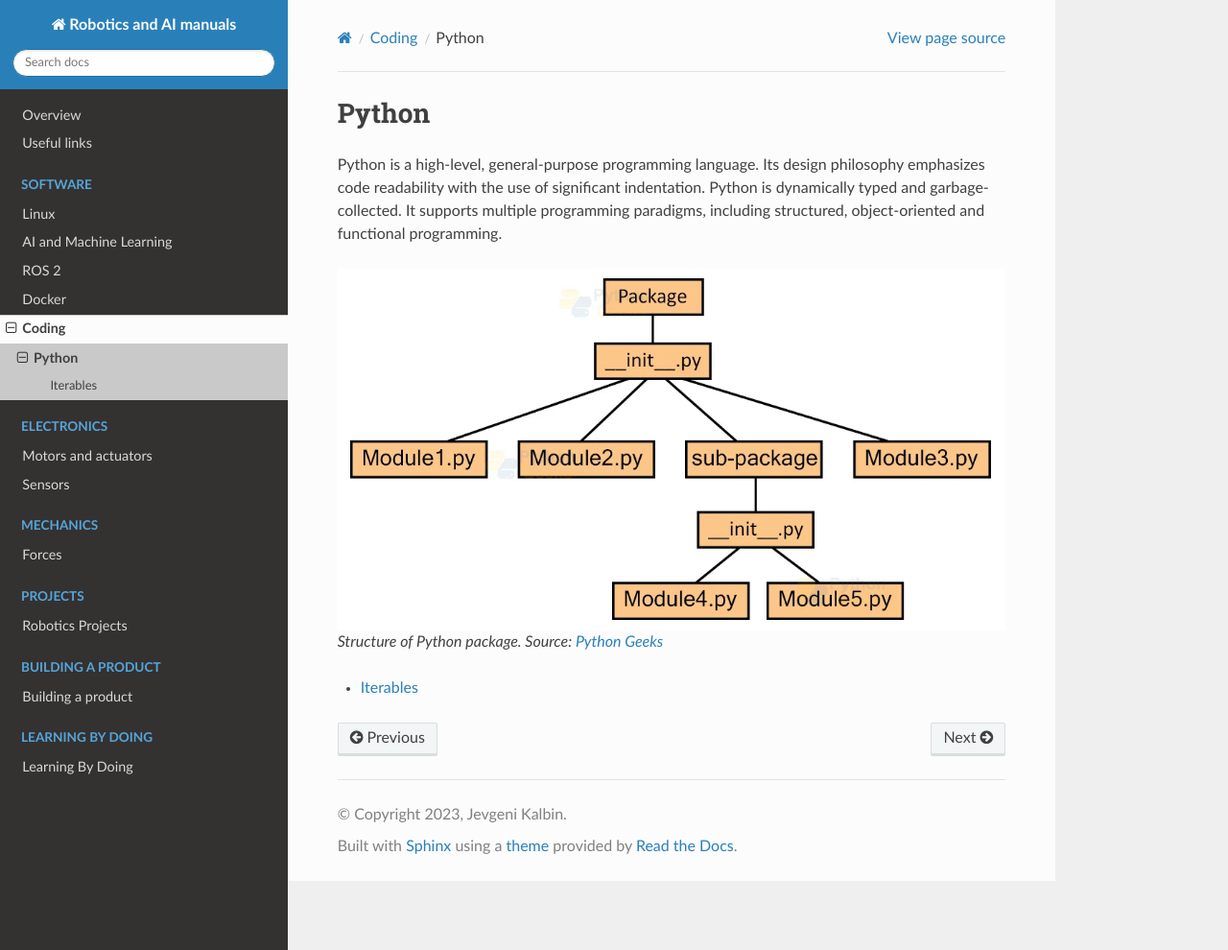
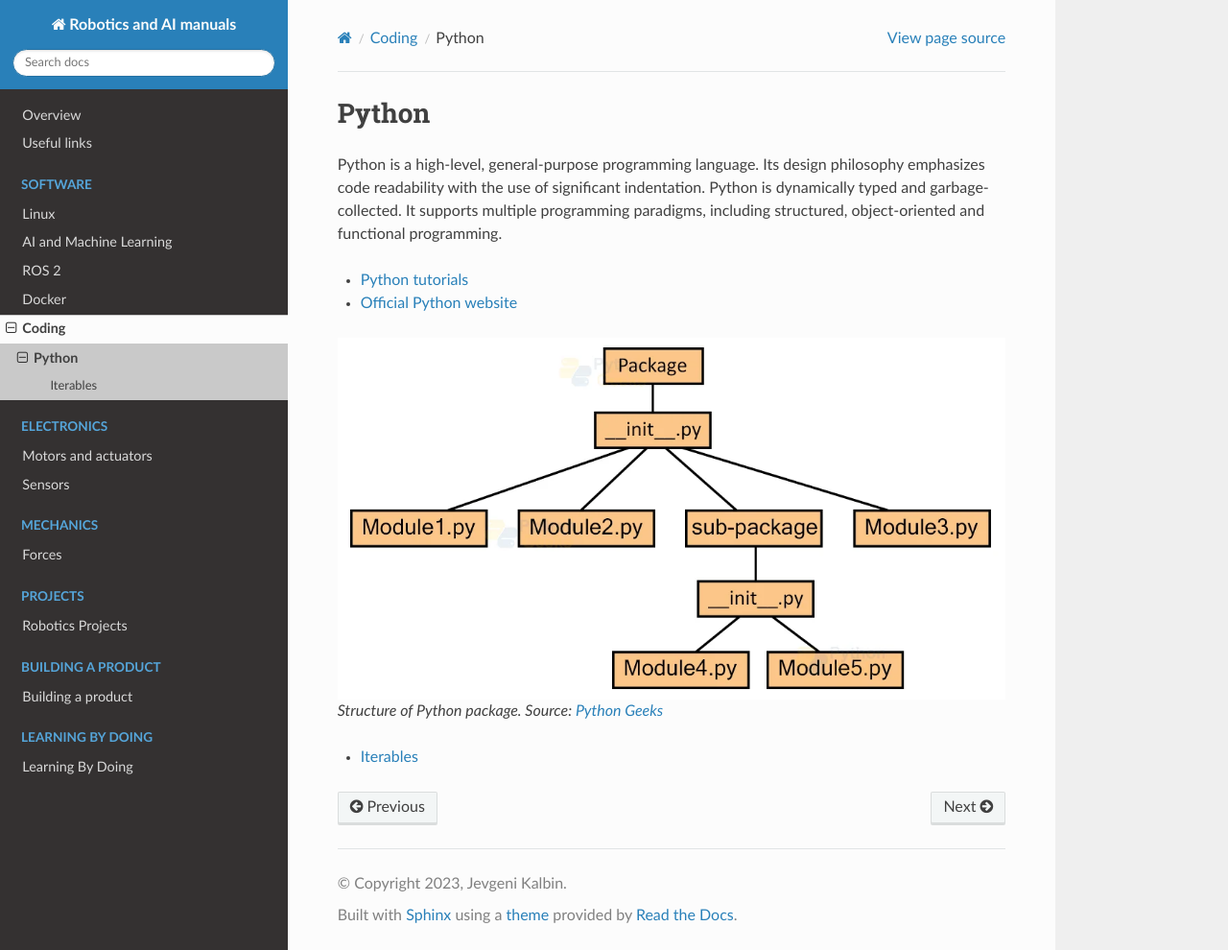
Before and after one commit to jevgenik/manuals, a Sphinx documentation site: the page built from source/files/software/coding/python/python.rst, in a window 1280 px wide and 990 px high. Shown: the whole window at 96% size. Built offline with Sphinx 7.4.7 and the Read the Docs theme 2.0.0, drawn with Linux system fonts in a browser that asks for light colours.

Commit message:
python and robotics

```diff
--- a/source/files/overview.rst
+++ b/source/files/overview.rst
@@ -1,6 +1,10 @@
 ========
 Overview
 ========
+
+Robotics
+========
+Robotics is an interdisciplinary field that combines Electrical Engineering, Mechanical Engineering, and Computer Science to design, build and use robots
 
 .. raw:: html
 
--- a/source/files/software/coding/python/python.rst
+++ b/source/files/software/coding/python/python.rst
@@ -4,6 +4,10 @@ Python
 Python is a high-level, general-purpose programming language. Its design philosophy emphasizes code readability
 with the use of significant indentation. Python is dynamically typed and garbage-collected. It supports multiple
 programming paradigms, including structured, object-oriented and functional programming.
+
+* `Python tutorials <https://pythongeeks.org/>`_
+* `Official Python website <https://www.python.org/>`_
+
 
 .. figure:: images/structure_of_python_package.png
    :alt: Structure of Python package
```
